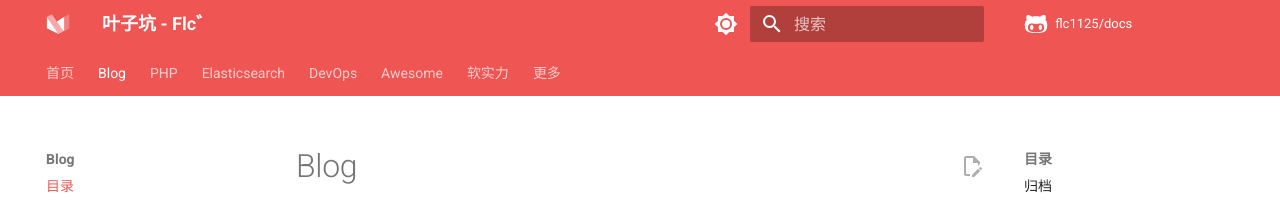
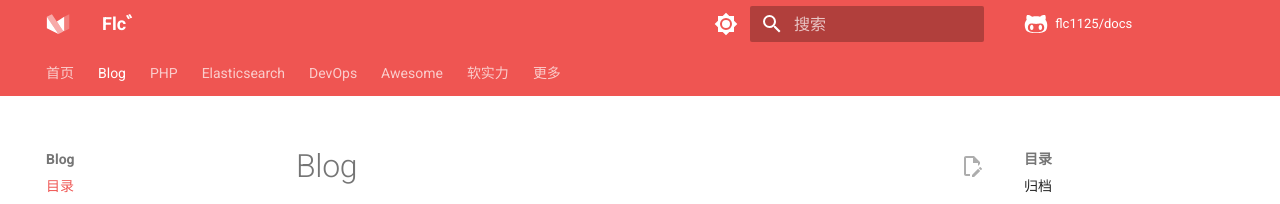
Before and after one commit to flc1125/docs, an MkDocs documentation site: the page built from docs/blog/index.md, in a window 1280 px wide. Shown: the top 204 px of the page. Built offline with MkDocs 1.6.1 and Material for MkDocs 9.7.7, drawn with Linux system fonts in a browser that asks for light colours; comment, search, counter and statistics services are not loaded.

```diff
--- a/mkdocs.yml
+++ b/mkdocs.yml
@@ -1,5 +1,5 @@
 # Site
-site_name: 叶子坑 - Flc゛
+site_name: Flc゛
 site_author: Flc
 site_description: 希言自然。
 site_url: https://flc.io
```
